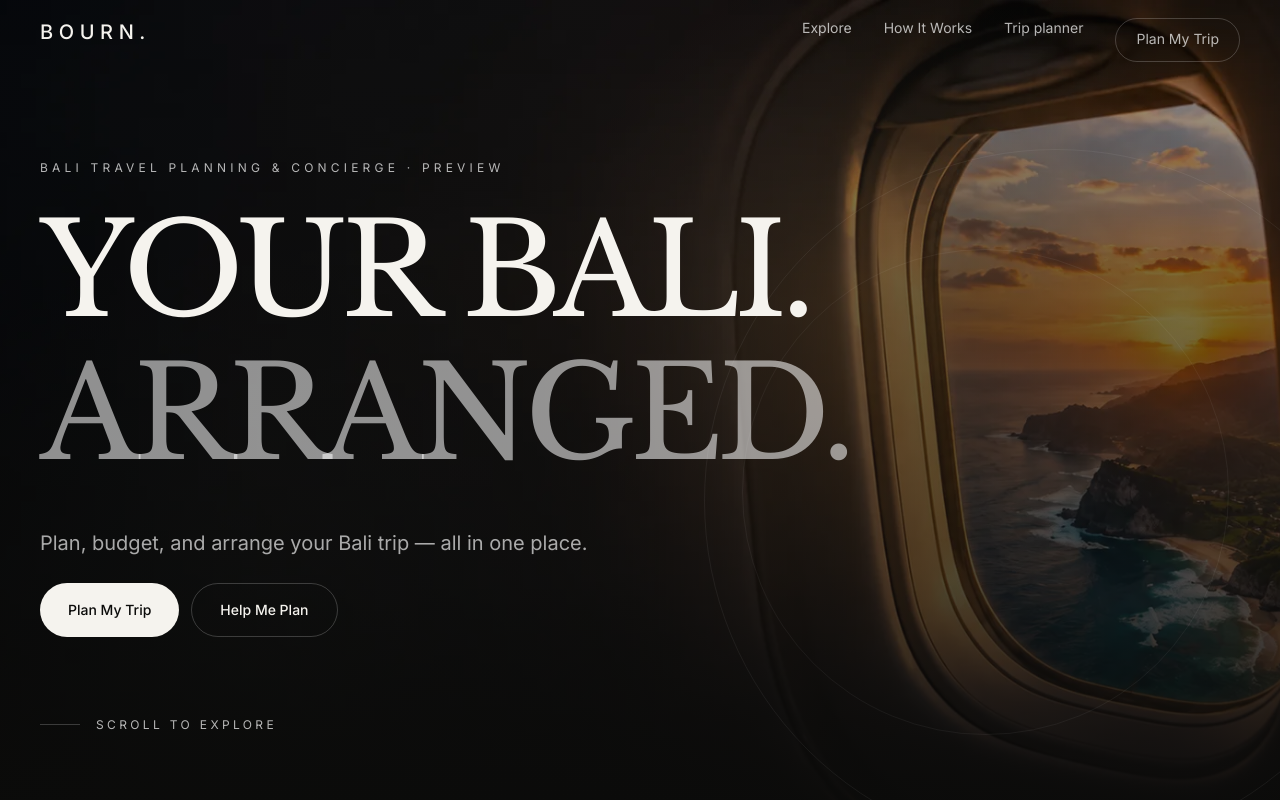
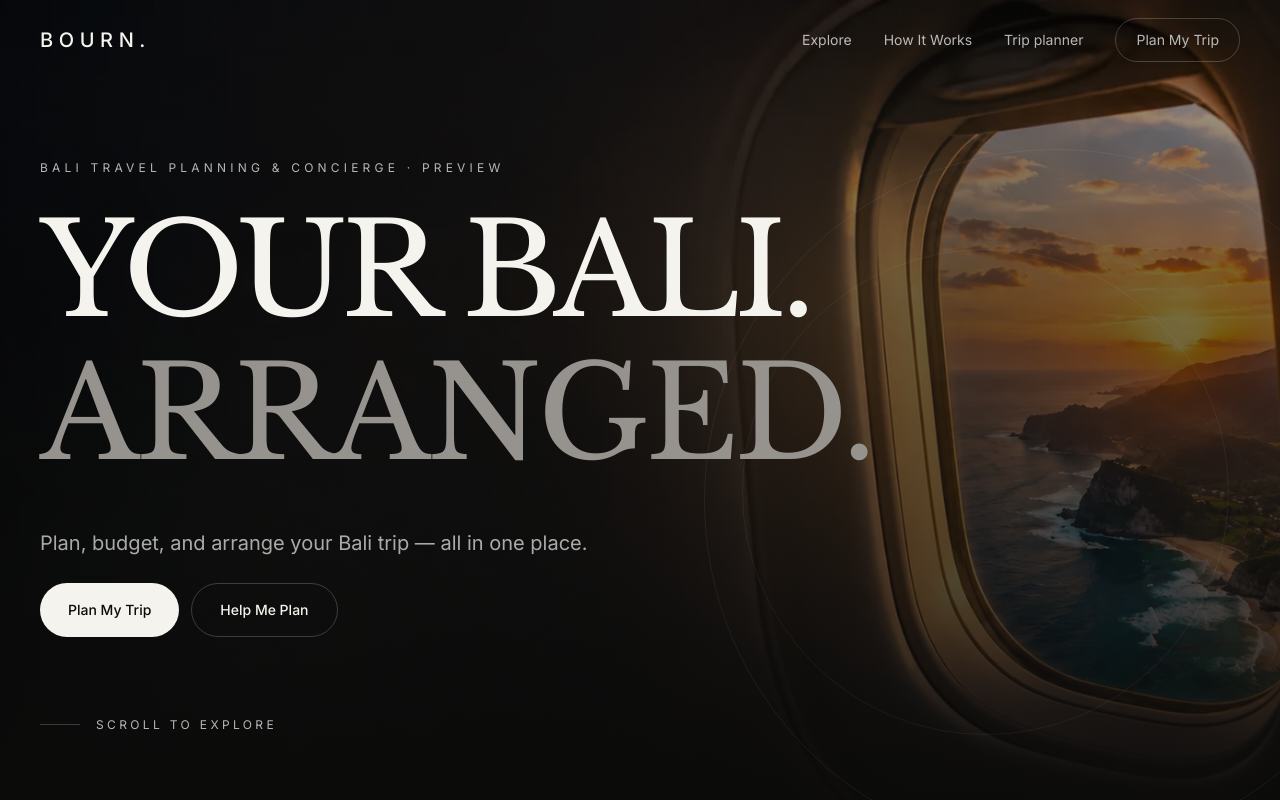
Before and after one commit to trustNOpeps/bourn, a Next.js app: page / in a window 1280 px wide. Shown: the top 800 px of the page. Built offline with nearby package versions, Linux system fonts and the light colour scheme.

Commit message:
Fix header vertical alignment and translucent serif overlap

```diff
--- a/app/globals.css
+++ b/app/globals.css
@@ -22,3 +22,26 @@ input,textarea { font-size:16px !important; }
 @media(max-width:640px) { main h1 { font-size:clamp(2.3rem,9.2vw,3.6rem)!important; } main h2 { font-size:clamp(2rem,8vw,4rem)!important; } header { padding-top:1rem!important;padding-bottom:1rem!important; } }
 
 @media(max-width:640px) { .bourn-hero-image { object-position:75% center; } }
+
+/* Header links share a single vertical centre, including the pill CTA. */
+header nav > a {
+  display: inline-flex;
+  align-items: center;
+  justify-content: center;
+  height: 44px;
+  min-height: 44px;
+  padding-top: 0;
+  padding-bottom: 0;
+  line-height: 1.25;
+  white-space: nowrap;
+}
+header a[aria-label="BOURN. home"] {
+  display: inline-flex;
+  align-items: center;
+  line-height: 1.25;
+}
+/* Opaque ink avoids bright intersections between overlapping serif glyphs. */
+main > section:first-of-type h1 > span {
+  color: #96938f;
+  letter-spacing: -0.025em;
+}
```
